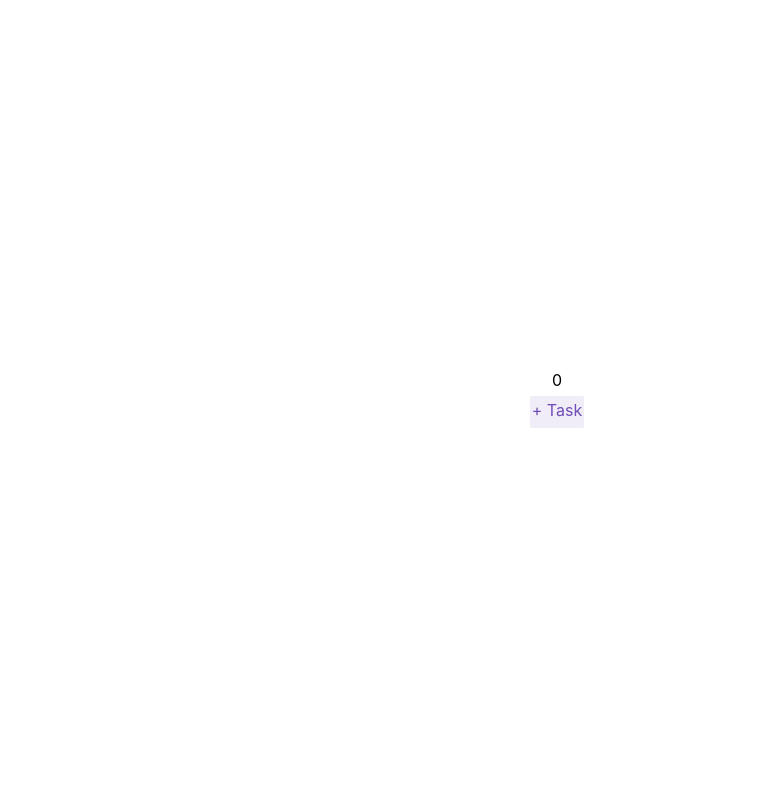
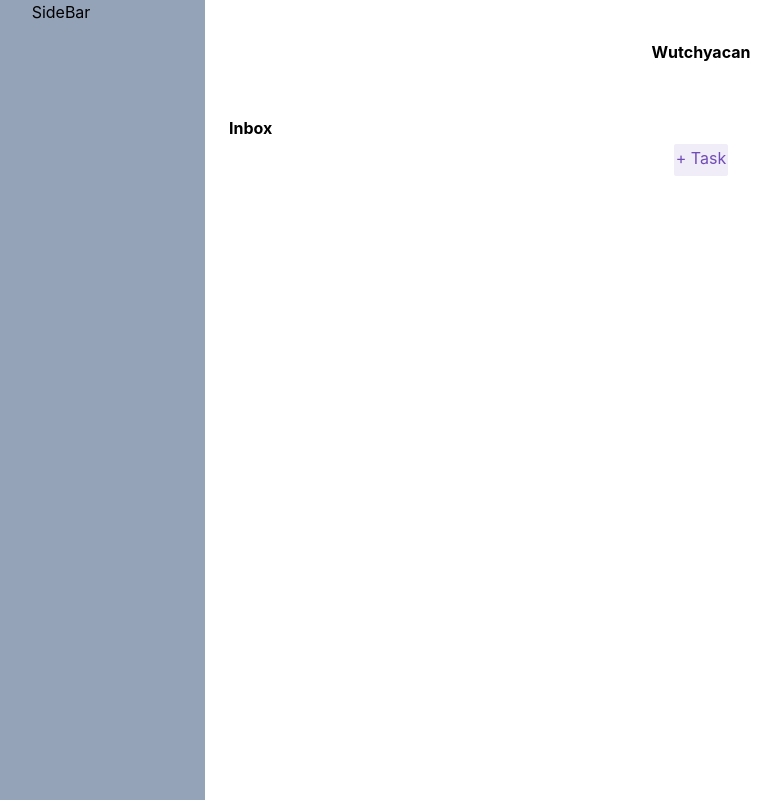
Before and after one commit to Kozyrov/wutchyacan-web, a React (Vite) app: page / in a window 1280 px wide. Shown: the whole page, without its empty margins (83-864 px from the left). Built offline with nearby package versions, Linux system fonts and the light colour scheme.

Commit message:
added sidebar and basic screen layout.

```diff
--- a/src/App.tsx
+++ b/src/App.tsx
@@ -1,13 +1,20 @@
 import React from 'react';
 import './App.css';
-import { TaskInbox } from './features/taskInbox/TaskInbox';
+import TaskInbox from './features/taskInbox/TaskInbox';
+import SideBar from './features/sideBar/SideBar';
 
 const App = () => {
   return (
     <div id="watchucan_web_app" data-testid="app">
       <header></header>
-      <div className="flex min-h-screen items-center justify-center">
-        <TaskInbox />
+      <div className="flex min-h-screen">
+        <SideBar></SideBar>
+        <main className="flex-col flex-grow h-full">
+          <div className="justify-center m-7 p-3">
+            <h1 className="font-bold">Wutchyacan</h1>
+          </div>
+          <TaskInbox />
+        </main>
       </div>
     </div>
   );
--- a/src/components/taskContextMenu/TaskContextMenu.tsx
+++ b/src/components/taskContextMenu/TaskContextMenu.tsx
@@ -4,7 +4,7 @@ interface TaskContextMenuProps {
   closeMenu: () => void;
 }
 
-export const TaskContextMenu = ({
+const TaskContextMenu = ({
   closeMenu,
   children,
 }: PropsWithChildren<TaskContextMenuProps>) => {
@@ -31,3 +31,5 @@ export const TaskContextMenu = ({
 };
 
 TaskContextMenu.displayName = 'TaskContextMenu';
+
+export default TaskContextMenu;
--- a/src/components/taskInput/InlineTaskInput.tsx
+++ b/src/components/taskInput/InlineTaskInput.tsx
@@ -8,7 +8,7 @@ interface InlineTaskInputProps {
   incomingTask: Task;
 }
 
-export const InlineTaskInput = ({
+const InlineTaskInput = ({
   closeInput,
   saveTask,
   incomingTask,
@@ -47,3 +47,5 @@ export const InlineTaskInput = ({
     </div>
   );
 };
+
+export default InlineTaskInput;
--- a/src/components/taskList/TaskList.tsx
+++ b/src/components/taskList/TaskList.tsx
@@ -1,12 +1,12 @@
 import React from 'react';
 import type { Task } from '../../app/types';
-import { TaskListItem } from './taskListItem/TaskListItem';
+import TaskListItem from './taskListItem/TaskListItem';
 
 interface TaskList {
   tasks: Task[];
 }
 
-export const TaskList = ({ tasks }: TaskList) => {
+const TaskList = ({ tasks }: TaskList) => {
   const renderTasks = () =>
     tasks.map((taskEntity: Task) => (
       <TaskListItem key={taskEntity.id} task={taskEntity} />
@@ -14,3 +14,5 @@ export const TaskList = ({ tasks }: TaskList) => {
 
   return <div data-testid="task-list">{renderTasks()}</div>;
 };
+
+export default TaskList;
--- a/src/components/taskList/taskListItem/TaskListItem.tsx
+++ b/src/components/taskList/taskListItem/TaskListItem.tsx
@@ -1,7 +1,7 @@
 import React, { memo, useState } from 'react';
 import { type Task } from '../../../app/types';
-import { TaskContextMenu } from '../../taskContextMenu/TaskContextMenu';
-import { InlineTaskInput } from '../../taskInput/InlineTaskInput';
+import TaskContextMenu from '../../taskContextMenu/TaskContextMenu';
+import InlineTaskInput from '../../taskInput/InlineTaskInput';
 import { useAppDispatch } from '../../../app/hooks';
 import {
   completeTask,
@@ -13,7 +13,7 @@ interface TaskListItemProps {
   task: Task;
 }
 
-export const TaskListItem = memo(({ task }: TaskListItemProps) => {
+const TaskListItem = memo(({ task }: TaskListItemProps) => {
   const dispatch = useAppDispatch();
   const [editState, setEditState] = useState<boolean>(false);
   const [showControls, setShowControls] = useState<boolean>(false);
@@ -52,7 +52,9 @@ export const TaskListItem = memo(({ task }: TaskListItemProps) => {
           </div>
           {showControls && (
             <div data-testid="task-list-item-controls">
-              <button onClick={() => setEditState(true)}>edit</button>
+              {!task.completed && (
+                <button onClick={() => setEditState(true)}>edit</button>
+              )}
               <button
                 type="button"
                 onClick={() => setContextMenuVisibility(!contextMenuVisibility)}
@@ -85,3 +87,5 @@ export const TaskListItem = memo(({ task }: TaskListItemProps) => {
 });
 
 TaskListItem.displayName = 'TaskListItem';
+
+export default TaskListItem;
--- a/src/components/taskList/taskListItem/taskListItemInlineEditor/TaskListItemInlineEditor.tsx
+++ b/src/components/taskList/taskListItem/taskListItemInlineEditor/TaskListItemInlineEditor.tsx
@@ -6,7 +6,7 @@ interface TaskListItemInlineEditorProps {
   onCancel: () => void;
 }
 
-export const TaskListItemInlineEditor = ({
+const TaskListItemInlineEditor = ({
   task,
   onCancel,
 }: TaskListItemInlineEditorProps) => {
@@ -28,3 +28,5 @@ export const TaskListItemInlineEditor = ({
     </div>
   );
 };
+
+export default TaskListItemInlineEditor;
--- /dev/null
+++ b/src/features/bladeMenu/BladeMenu.tsx
@@ -0,0 +1,7 @@
+import React from 'react';
+
+const BladeMenu = () => {
+  return <div>BladeMenu</div>;
+};
+
+export default BladeMenu;
--- /dev/null
+++ b/src/features/sideBar/SideBar.tsx
@@ -0,0 +1,12 @@
+import React, { PropsWithChildren } from 'react';
+
+const SideBar = ({ children }: PropsWithChildren) => {
+  return (
+    <div className="h-screen w-72 bg-slate-400">
+      SideBar
+      <div>{children}</div>
+    </div>
+  );
+};
+
+export default SideBar;
--- a/src/features/taskInbox/TaskInbox.tsx
+++ b/src/features/taskInbox/TaskInbox.tsx
@@ -1,14 +1,14 @@
 import React, { useState } from 'react';
 import { useAppDispatch, useAppSelector } from '../../app/hooks';
 import { type Task } from '../../app/types';
-import { InlineTaskInput } from '../../components/taskInput/InlineTaskInput';
+import InlineTaskInput from '../../components/taskInput/InlineTaskInput';
 import { generateBlankTask } from '../../utils/utility-methods';
-import { TaskList } from '../../components/taskList/TaskList';
+import TaskList from '../../components/taskList/TaskList';
 import { inboxId } from '../../app/constants';
 import { selectAllTasksByListId } from '../../entities/list/listSlice';
 import { addTask } from '../../entities/task/taskSlice';
 
-export const TaskInbox = () => {
+const TaskInbox = () => {
   const dispatch = useAppDispatch();
   const tasks: Task[] = useAppSelector(
     selectAllTasksByListId(inboxId, 'members')
@@ -32,10 +32,9 @@ export const TaskInbox = () => {
   };
 
   return (
-    <div data-testid="task-inbox">
+    <div data-testid="task-inbox" className="flex-col m-3 p-3">
+      <h1 className="flex font-bold">Inbox</h1>
       <TaskList tasks={tasks} />
-      {completedTasks.length && <span>completed</span>}
-      <TaskList tasks={completedTasks} />
       <div className="flex-row">
         {!addNewTaskInputOpen ? (
           <button type="button" onClick={() => setAddNewTaskInputOpen(true)}>
@@ -49,6 +48,10 @@ export const TaskInbox = () => {
           />
         )}
       </div>
+      {!!completedTasks.length && <span>completed</span>}
+      <TaskList tasks={completedTasks} />
     </div>
   );
 };
+
+export default TaskInbox;
```
